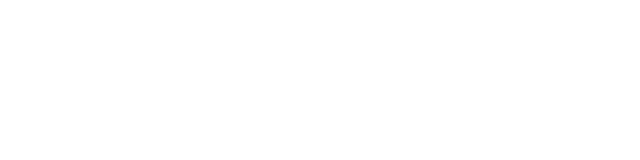
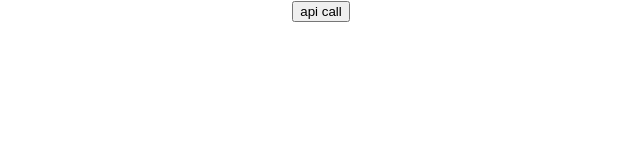
Before and after one commit to l-stend/e3248030-fc66-43aa-8af2-5993f9793821, a React (Create React App) app in the folder client/: page / in a window 1280 px wide. Shown: the top 160 px of the page, without its empty margins (319-959 px from the left). Built offline with nearby package versions, Linux system fonts and the light colour scheme.

Commit message:
feat: provider setted and test api call

```diff
--- a/client/src/App.tsx
+++ b/client/src/App.tsx
@@ -1,8 +1,32 @@
 import React from 'react';
 import './App.css';
+import { useAppDispatch } from './utils/hooks';
+import { getItemsArr } from './features/allItemsSlice';
+// import { ProductView } from './components';
 
 function App() {
-  return <div className='App'></div>;
+  const dispatch = useAppDispatch();
+
+  // async function getData() {
+  //   let res = await fetch('https://pastebin.com/raw/eNPBe2Pk', {
+  //     method: 'GET',
+  //     mode: 'no-cors',
+  //     headers: {
+  //       'Content-Type': 'application/json',
+  //     },
+  //   });
+  //   let data = await res.json();
+  //   return data;
+  // }
+
+  // getData().then((res) => console.log(res));
+
+  return (
+    <div className='App'>
+      <button onClick={() => dispatch(getItemsArr())}>api call</button>
+      {/* <ProductView /> */}
+    </div>
+  );
 }
 
 export default App;
--- a/client/src/index.tsx
+++ b/client/src/index.tsx
@@ -2,12 +2,16 @@ import React from 'react';
 import ReactDOM from 'react-dom/client';
 import './index.css';
 import App from './App';
+import { store } from './store';
+import { Provider } from 'react-redux';
 
 const root = ReactDOM.createRoot(
   document.getElementById('root') as HTMLElement
 );
 root.render(
   <React.StrictMode>
-    <App />
+    <Provider store={store}>
+      <App />
+    </Provider>
   </React.StrictMode>
 );
```
Also changed, not shown: package.json (added, +7 -0 lines), 1 other file (tests, documents, lock files or other folders).
